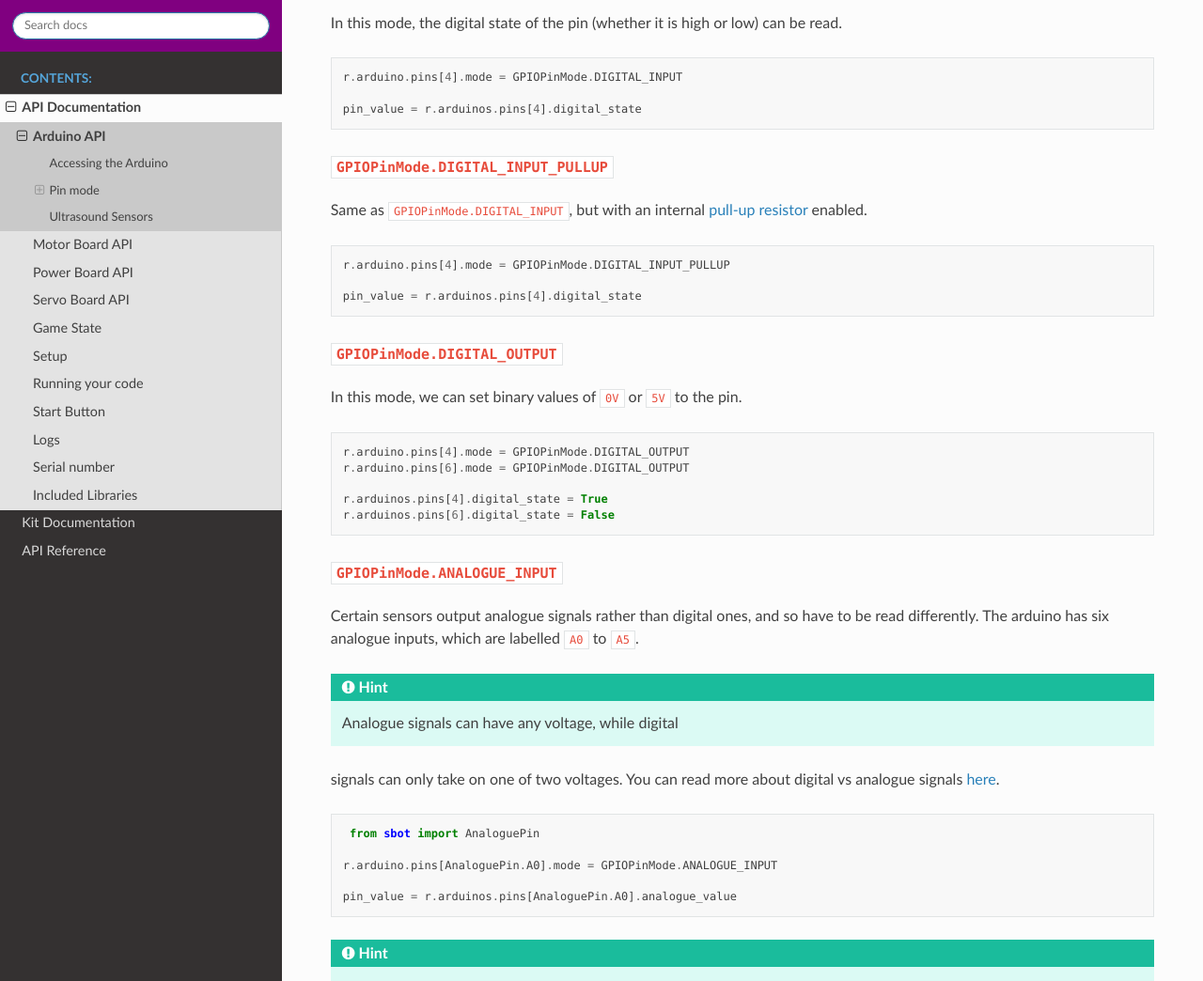
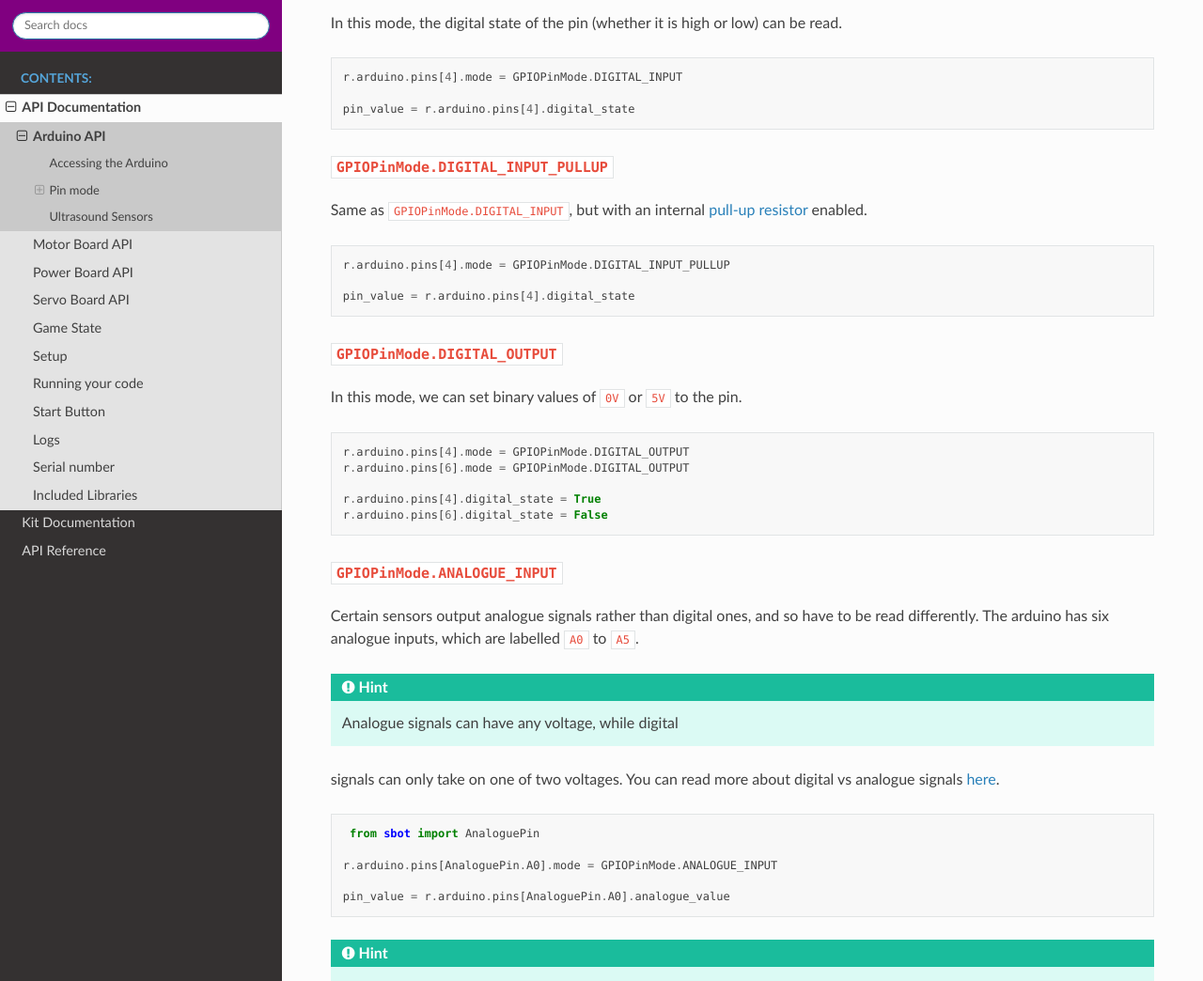
Before and after one commit to sourcebots/sbot, a Sphinx documentation site: the page built from docs/source/api/arduino.rst, in a window 1280 px wide and 1400 px high, scrolled down 846 px. Shown: the part 151-1195 px from the top of the window at 94% size. Built offline with Sphinx 7.4.7 and the Read the Docs theme 2.0.0, drawn with Linux system fonts in a browser that asks for light colours.

Commit message:
Fix typos

```diff
--- a/docs/source/api/arduino.rst
+++ b/docs/source/api/arduino.rst
@@ -61,7 +61,7 @@ can be read.
 
    r.arduino.pins[4].mode = GPIOPinMode.DIGITAL_INPUT
 
-   pin_value = r.arduinos.pins[4].digital_state
+   pin_value = r.arduino.pins[4].digital_state
 
 
 ``GPIOPinMode.DIGITAL_INPUT_PULLUP``
@@ -75,7 +75,7 @@ enabled.
 
    r.arduino.pins[4].mode = GPIOPinMode.DIGITAL_INPUT_PULLUP
 
-   pin_value = r.arduinos.pins[4].digital_state
+   pin_value = r.arduino.pins[4].digital_state
 
 ``GPIOPinMode.DIGITAL_OUTPUT``
 ~~~~~~~~~~~~~~~~~~~~~~~
@@ -87,8 +87,8 @@ In this mode, we can set binary values of ``0V`` or ``5V`` to the pin.
    r.arduino.pins[4].mode = GPIOPinMode.DIGITAL_OUTPUT
    r.arduino.pins[6].mode = GPIOPinMode.DIGITAL_OUTPUT
 
-   r.arduinos.pins[4].digital_state = True
-   r.arduinos.pins[6].digital_state = False
+   r.arduino.pins[4].digital_state = True
+   r.arduino.pins[6].digital_state = False
 
 ``GPIOPinMode.ANALOGUE_INPUT``
 ~~~~~~~~~~~~~~~~~~~~~~~~~~~~~~
@@ -107,7 +107,7 @@ digital vs analogue signals `here <https://learn.sparkfun.com/tutorials/analog-v
 
    r.arduino.pins[AnaloguePin.A0].mode = GPIOPinMode.ANALOGUE_INPUT
 
-   pin_value = r.arduinos.pins[AnaloguePin.A0].analogue_value
+   pin_value = r.arduino.pins[AnaloguePin.A0].analogue_value
 
 .. Hint:: The values are the voltages read on the pins,
    between 0 and 5.
```
